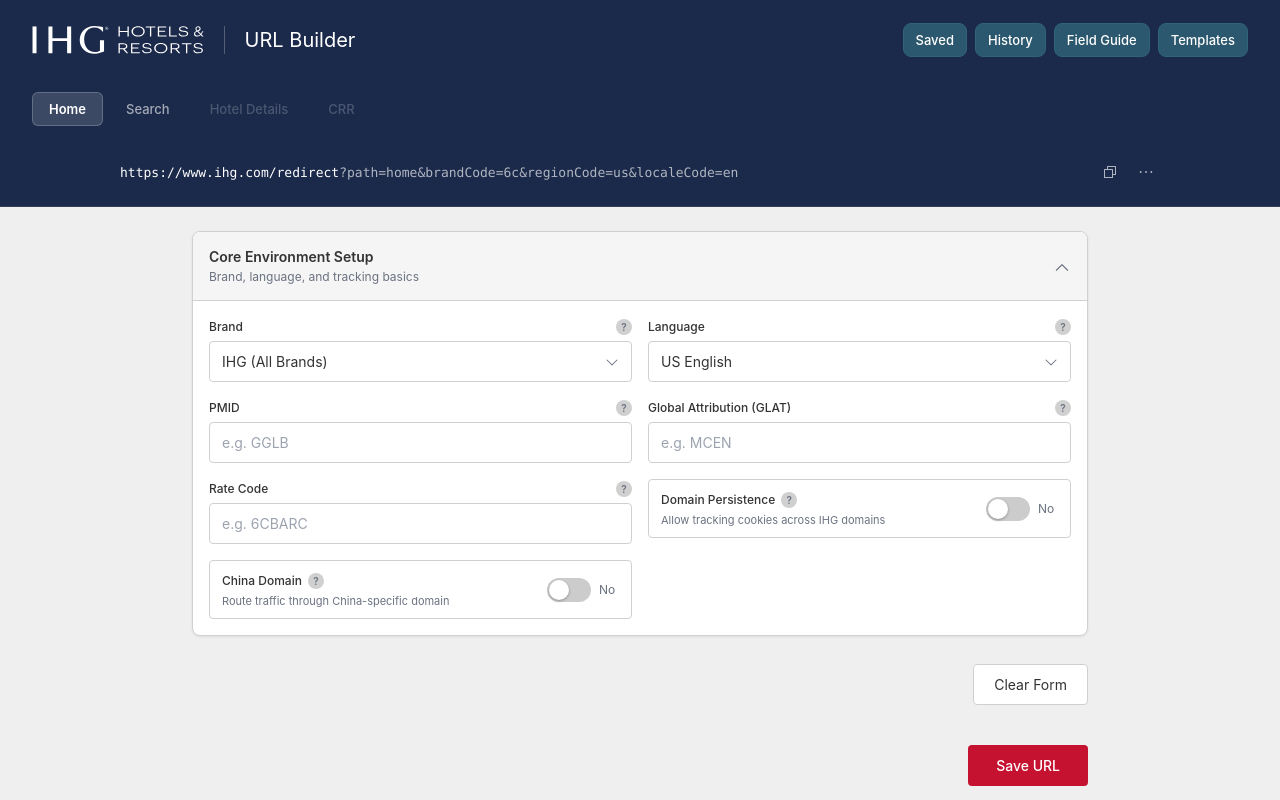
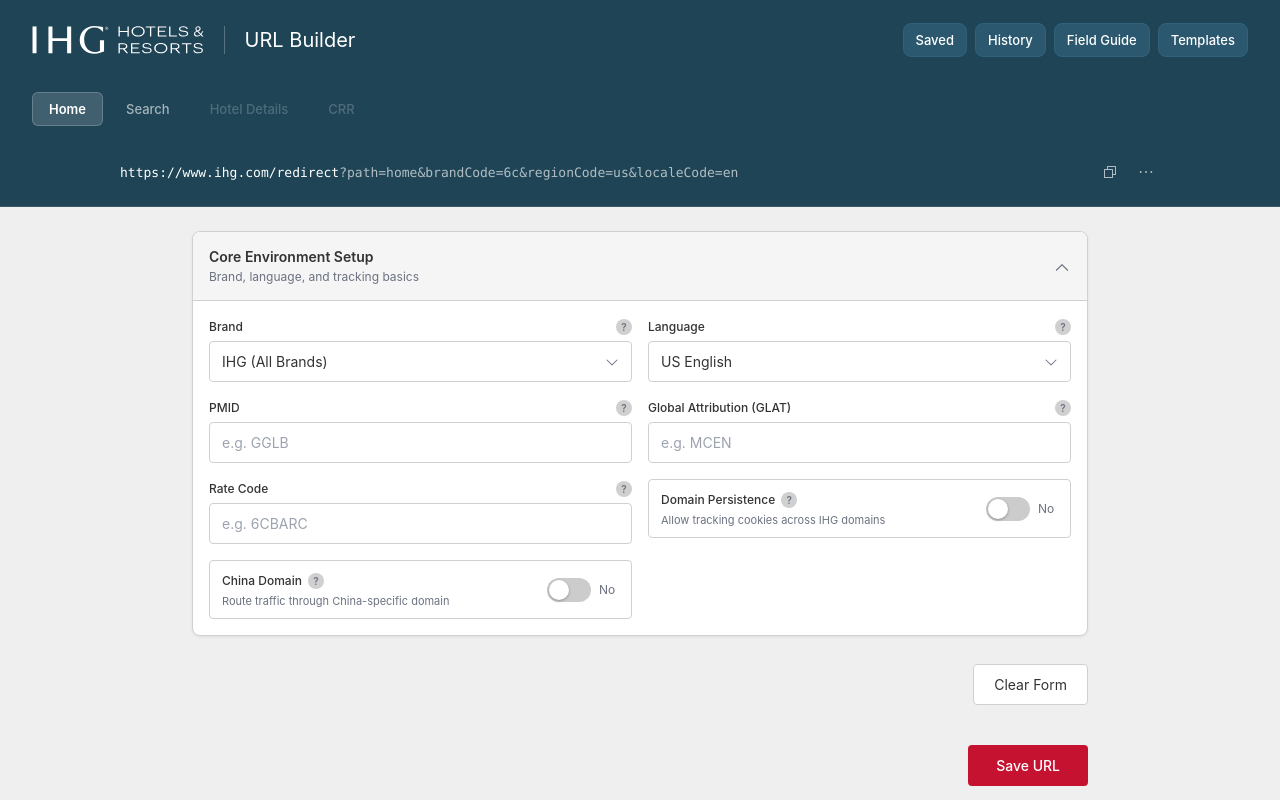
Before and after one commit to mnizinski79/url-builder, an Angular app: page / in a window 1280 px wide. Built offline with nearby package versions, Linux system fonts and the light colour scheme.

Commit message:
fix: update --color-navy token to #1f4456 from Figma (was #1B2A4A)

```diff
--- a/src/styles.css
+++ b/src/styles.css
@@ -5,13 +5,13 @@
 }
 
 :root {
-  --color-navy: #1B2A4A;
+  --color-navy: #1f4456;
   --color-red: #C41230;
   --color-bg-page: #EFEFEF;
   --color-bg-card: #FFFFFF;
   --color-bg-section-expanded: #F5F5F5;
   --color-border: #D0D0D0;
-  --color-border-focus: #1B2A4A;
+  --color-border-focus: #1f4456;
   --color-border-error: #C41230;
   --color-text-primary: #333333;
   --color-text-muted: #6B7280;
```
